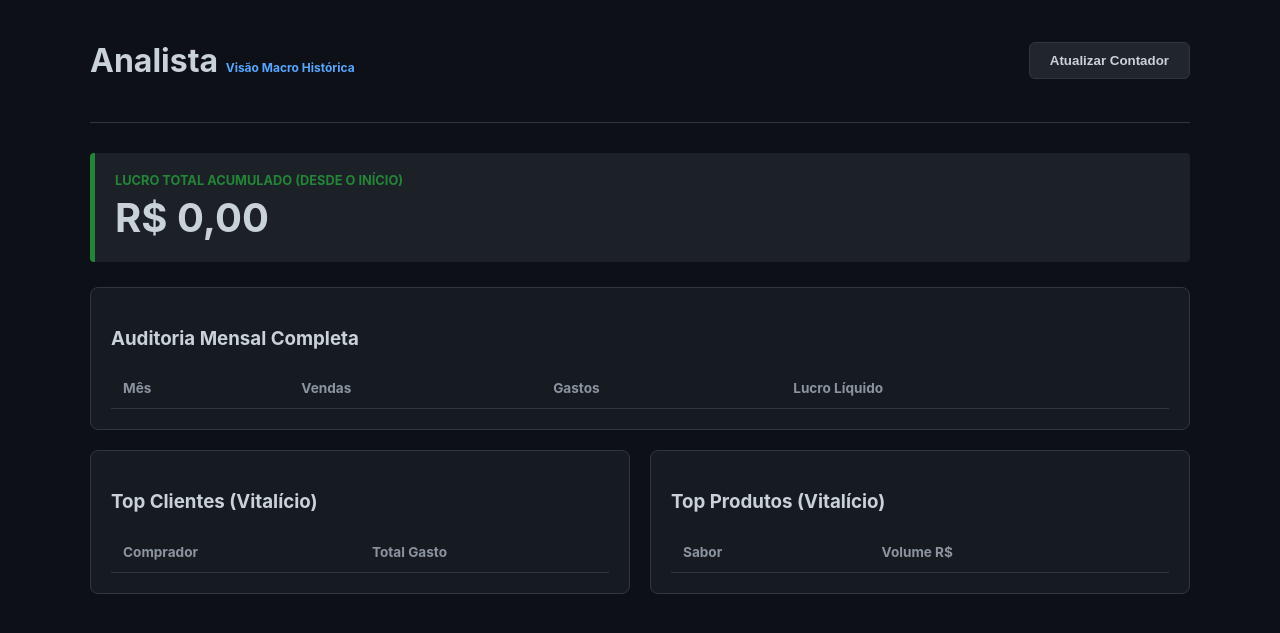
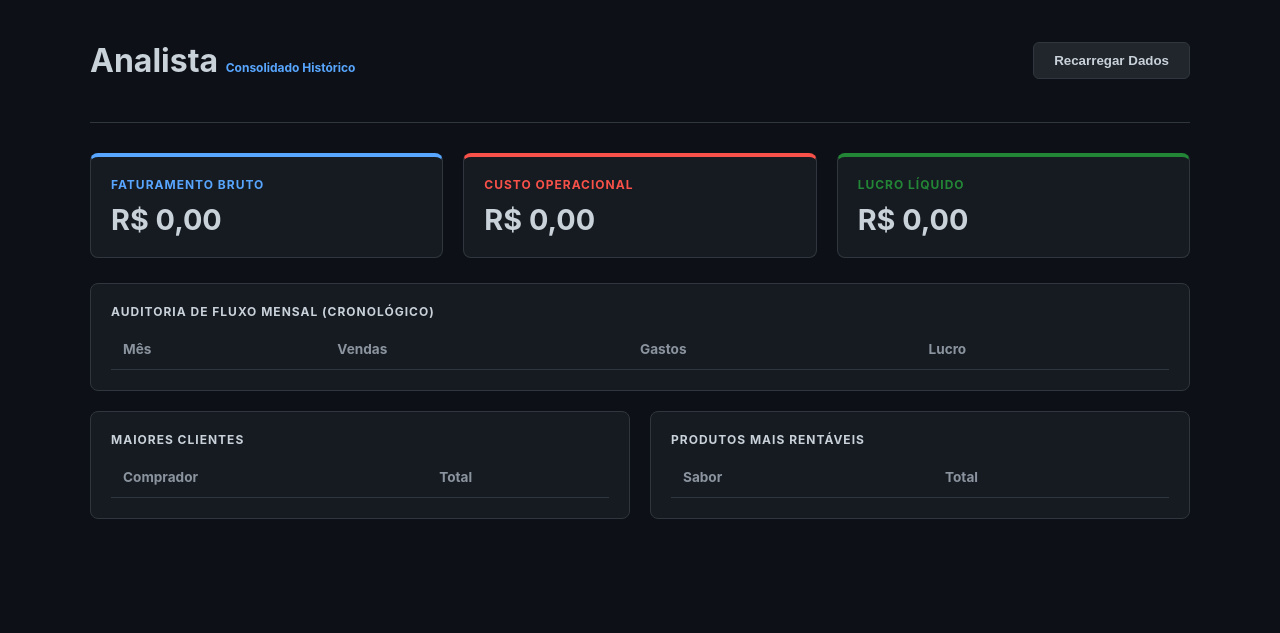
Before and after one commit to Acmsilva1/ML-PREDICAO, a FastAPI app: page / in a window 1280 px wide. Shown: the top 633 px of the page. Run offline with FastAPI, Linux system fonts and the light colour scheme; lists and menus that the app fills with data are empty.

Commit message:
Update visionario.html

```diff
--- a/templates/visionario.html
+++ b/templates/visionario.html
@@ -2,56 +2,67 @@
 <html lang="pt-br">
 <head>
     <meta charset="UTF-8">
-    <title>Analista Contábil</title>
+    <title>Analista Contábil - Macro</title>
     <style>
-        :root { --bg: #0d1117; --surface: #161b22; --border: #30363d; --accent: #238636; --blue: #58a6ff; }
+        :root { --bg: #0d1117; --surface: #161b22; --border: #30363d; --accent: #238636; --blue: #58a6ff; --red: #f85149; }
         body { font-family: 'Inter', sans-serif; background: var(--bg); color: #c9d1d9; margin: 0; padding: 20px; }
         .container { max-width: 1100px; margin: auto; }
         .header { display: flex; justify-content: space-between; align-items: center; border-bottom: 1px solid var(--border); padding-bottom: 20px; margin-bottom: 30px; }
-        .grid { display: grid; grid-template-columns: 1fr 1fr; gap: 20px; }
+        .grid { display: grid; grid-template-columns: repeat(3, 1fr); gap: 20px; margin-bottom: 25px; }
         .full { grid-column: 1 / -1; }
-        .card { background: var(--surface); border: 1px solid var(--border); border-radius: 8px; padding: 20px; }
-        table { width: 100%; border-collapse: collapse; font-size: 0.85rem; }
+        .card { background: var(--surface); border: 1px solid var(--border); border-radius: 8px; padding: 20px; position: relative; }
+        .card h3 { margin: 0 0 10px 0; font-size: 0.75rem; text-transform: uppercase; letter-spacing: 1px; }
+        .val-macro { font-size: 1.8rem; font-weight: bold; }
+        table { width: 100%; border-collapse: collapse; font-size: 0.85rem; margin-top: 10px; }
         th { text-align: left; color: #8b949e; border-bottom: 1px solid var(--border); padding: 12px; }
         td { padding: 12px; border-bottom: 1px solid #21262d; }
         .val-pos { color: #3fb950; font-weight: bold; }
-        .val-neg { color: #f85149; }
-        .box-macro { background: #1c2128; border-left: 5px solid var(--accent); padding: 20px; margin-bottom: 25px; border-radius: 4px; }
-        .btn { background: #21262d; color: #c9d1d9; border: 1px solid var(--border); padding: 10px 20px; border-radius: 6px; cursor: pointer; font-weight: bold; }
+        .val-neg { color: var(--red); }
+        .btn { background: #21262d; color: #c9d1d9; border: 1px solid var(--border); padding: 10px 20px; border-radius: 6px; cursor: pointer; font-weight: bold; transition: 0.3s; }
         .btn:hover { background: var(--border); }
     </style>
 </head>
 <body>
     <div class="container">
         <div class="header">
-            <h1>Analista <small style="font-size: 12px; color: var(--blue);">Visão Macro Histórica</small></h1>
-            <button class="btn" onclick="fetchData()">Atualizar Contador</button>
-        </div>
-
-        <div class="box-macro">
-            <h3 style="margin:0; font-size: 0.8rem; color: var(--accent);">LUCRO TOTAL ACUMULADO (DESDE O INÍCIO)</h3>
-            <div style="font-size: 2.5rem; font-weight: bold; margin-top: 5px;" id="lucro_total">R$ 0,00</div>
+            <h1>Analista <small style="font-size: 12px; color: var(--blue);">Consolidado Histórico</small></h1>
+            <button class="btn" onclick="fetchData()">Recarregar Dados</button>
         </div>
 
         <div class="grid">
+            <div class="card" style="border-top: 4px solid var(--blue);">
+                <h3 style="color: var(--blue);">Faturamento Bruto</h3>
+                <div class="val-macro" id="total_vendas">R$ 0,00</div>
+            </div>
+            <div class="card" style="border-top: 4px solid var(--red);">
+                <h3 style="color: var(--red);">Custo Operacional</h3>
+                <div class="val-macro" id="total_gastos">R$ 0,00</div>
+            </div>
+            <div class="card" style="border-top: 4px solid var(--accent);">
+                <h3 style="color: var(--accent);">Lucro Líquido</h3>
+                <div class="val-macro" id="total_lucro">R$ 0,00</div>
+            </div>
+        </div>
+
+        <div class="grid" style="grid-template-columns: 1fr 1fr;">
             <div class="card full">
-                <h3>Auditoria Mensal Completa</h3>
+                <h3>Auditoria de Fluxo Mensal (Cronológico)</h3>
                 <table id="tab-auditoria">
-                    <thead><tr><th>Mês</th><th>Vendas</th><th>Gastos</th><th>Lucro Líquido</th></tr></thead>
+                    <thead><tr><th>Mês</th><th>Vendas</th><th>Gastos</th><th>Lucro</th></tr></thead>
                     <tbody></tbody>
                 </table>
             </div>
             <div class="card">
-                <h3>Top Clientes (Vitalício)</h3>
+                <h3>Maiores Clientes</h3>
                 <table id="tab-clientes">
-                    <thead><tr><th>Comprador</th><th>Total Gasto</th></tr></thead>
+                    <thead><tr><th>Comprador</th><th>Total</th></tr></thead>
                     <tbody></tbody>
                 </table>
             </div>
             <div class="card">
-                <h3>Top Produtos (Vitalício)</h3>
+                <h3>Produtos Mais Rentáveis</h3>
                 <table id="tab-produtos">
-                    <thead><tr><th>Sabor</th><th>Volume R$</th></tr></thead>
+                    <thead><tr><th>Sabor</th><th>Total</th></tr></thead>
                     <tbody></tbody>
                 </table>
             </div>
@@ -59,23 +70,26 @@
     </div>
 
     <script>
+        const fmt = (v) => v.toLocaleString('pt-BR', {style: 'currency', currency: 'BRL'});
+
         async function fetchData() {
             const res = await fetch('/api/v1/ml_visionario');
             const d = await res.json();
             if(d.erro) { alert("Erro: " + d.erro); return; }
 
-            // Atualiza o Lucro Macro
-            document.getElementById('lucro_total').innerText = d.lucro_total.toLocaleString('pt-BR', {style: 'currency', currency: 'BRL'});
+            // Dash Totais
+            document.getElementById('total_vendas').innerText = fmt(d.totais.faturamento);
+            document.getElementById('total_gastos').innerText = fmt(d.totais.custos);
+            document.getElementById('total_lucro').innerText = fmt(d.totais.lucro);
 
             const draw = (id, data, keys) => {
                 document.querySelector(`#${id} tbody`).innerHTML = data.map(row =>
                     `<tr>${keys.map(k => {
                         let v = row[k];
                         let style = (k === 'lucro' && v < 0) ? 'class="val-neg"' : (k === 'lucro' ? 'class="val-pos"' : '');
-                        let formatado = typeof v === 'number' ? v.toLocaleString('pt-BR', {style:'currency', currency:'BRL'}) : v;
-                        return `<td ${style}>${formatado}</td>`;
+                        return `<td ${style}>${typeof v === 'number' ? fmt(v) : v}</td>`;
                     }).join('')}</tr>`
-                ).reverse().join(''); // Inverte para mostrar o mês mais recente primeiro
+                ).reverse().join(''); // Mês mais recente no topo
             };
 
             draw('tab-auditoria', d.auditoria_mensal, ['mes', 'vendas', 'gastos', 'lucro']);
```
